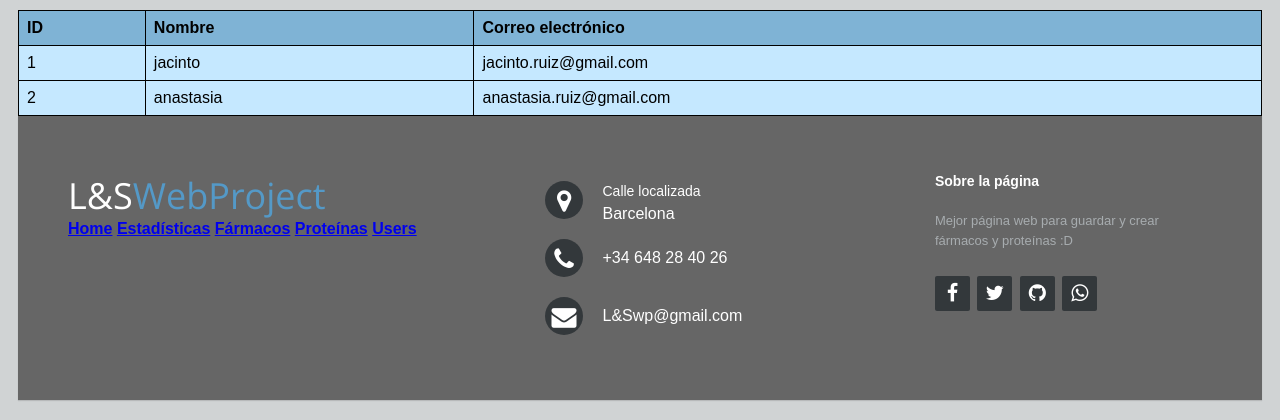
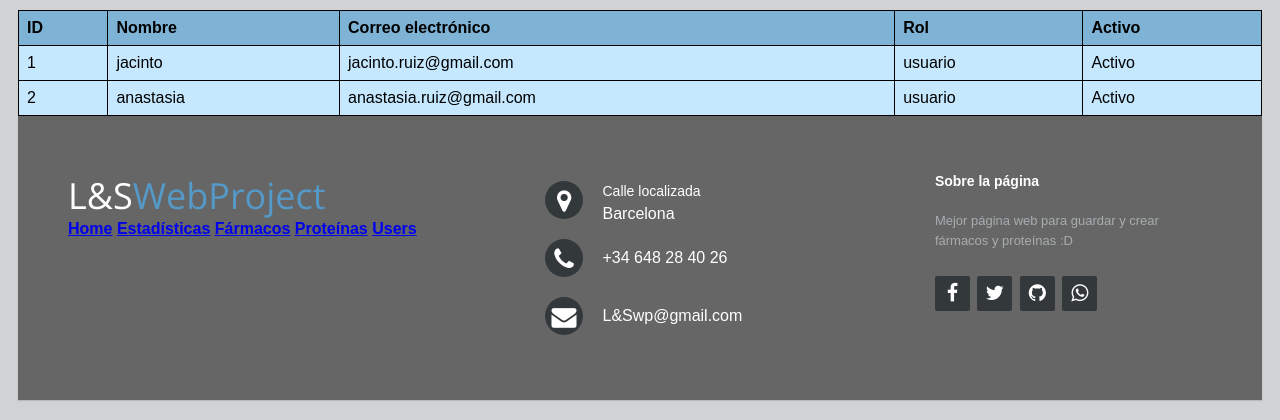
Before and after one commit to lkrell21/Projecte21ls, a PHP site: page /php/listaUsers.php in a window 1280 px wide. Shown: the part 238-658 px from the top of the page. Run offline with PHP 8.4, Linux system fonts and the light colour scheme; data comes from the database, SQL or seed files in the repository.

Commit message:
Update lista USERS

```diff
--- a/php/listaUsers.php
+++ b/php/listaUsers.php
@@ -1,4 +1,4 @@
-<?php include_once('conexionBBDD.php'); ?>
+<?php include_once('../conexionBBDD.php'); ?>
 <!DOCTYPE html>
 <html lang="es">
 
@@ -38,6 +38,8 @@
                 <th>ID</th>
                 <th>Nombre</th>
                 <th>Correo electrónico</th>
+                <th>Rol</th>
+                <th>Activo</th>
                 <?php $sql = "SELECT * FROM usuarios";
                 $result = mysqli_query($conexion, $sql);
                 while ($row = mysqli_fetch_assoc($result)): ?>
@@ -50,6 +52,12 @@
                     </td>
                     <td>
                         <?php echo $row['email']; ?>
+                    </td>
+                    <td>
+                        <?php echo $row['rol']; ?>
+                    </td>
+                    <td>
+                        <?php if( $row['activo']==0){echo "Inactivo";} else {echo "Activo";} ?>
                     </td>
                 </tr>
             <?php endwhile; ?>
--- a/php/login.php
+++ b/php/login.php
@@ -1,4 +1,4 @@
-<?php include_once('conexionBBDD.php'); ?>
+<?php include_once('../conexionBBDD.php'); ?>
 <html lang="es">
 
 <head>
```
